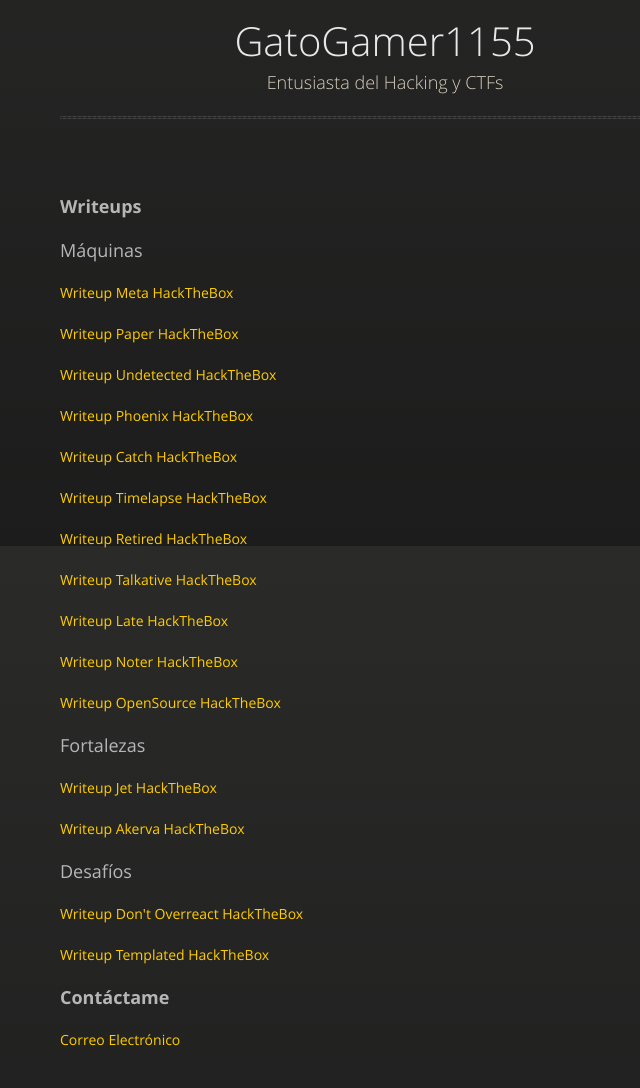
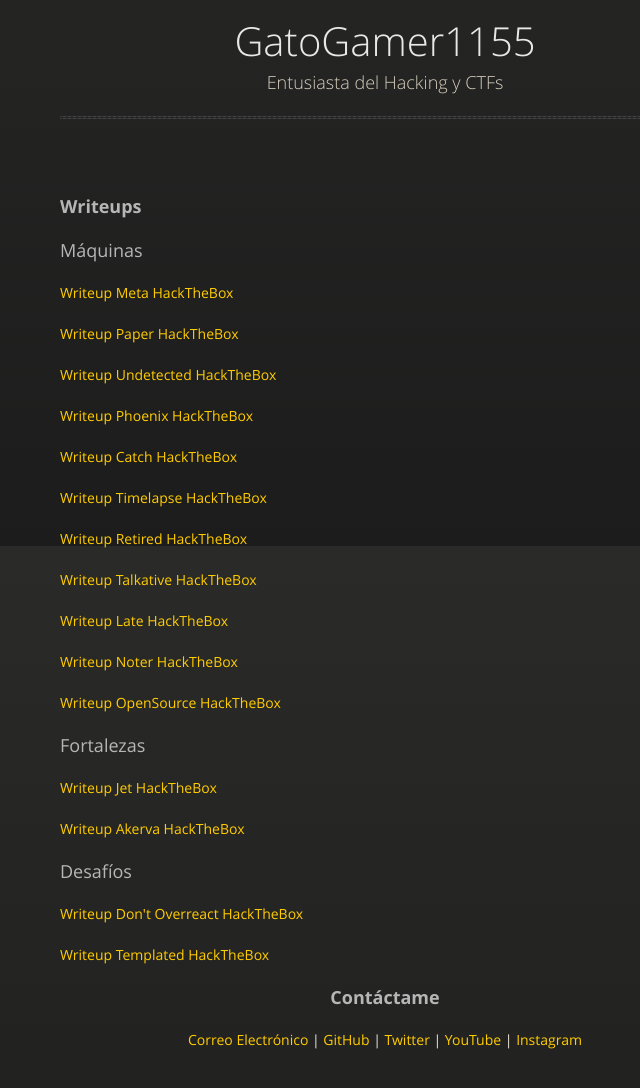
Before and after one commit to henryp911/gg-new.github.io, a Jekyll site: the page index.html, which Jekyll copies as it is, in a window 1280 px wide, cut to the strip 354-1514 px from the top of the page. Shown: the top 1088 px of the strip, without its empty margins (255-895 px from the left). Built offline with Jekyll 4.4.1, drawn with Linux system fonts in a browser that asks for light colours.

Commit message:
Update index.html

```diff
--- a/index.html
+++ b/index.html
@@ -61,7 +61,13 @@
 <h3><p>Desafíos</p></h3>
 <p><a href="./hackthebox/don't overreact/">Writeup Don't Overreact HackTheBox</a></p>
 <p><a href="./hackthebox/templated/">Writeup Templated HackTheBox</a></p>
-        <h3><p><strong>Contáctame</strong></p></h3>
-<p><a href="mailto: gatogamer1155@gmail.com">Correo Electrónico</a></p>
+
+<center><h3><p><strong>Contáctame</strong></p></h3>
+<p><a href="mailto: gatogamer1155@gmail.com">Correo Electrónico</a> |
+<a href="https://github.com/GatoGamer1155">GitHub</a> |
+<a href="https://twitter.com/GatoGamer1155">Twitter</a> |
+<a href="https://www.youtube.com/channel/UCc9MGSzXGVud5K7znk6fS9g">YouTube</a> |
+<a href="https://instagram.com/GatoGamer1155">Instagram</a></p><center>
+
   </body>
 </html>
```
